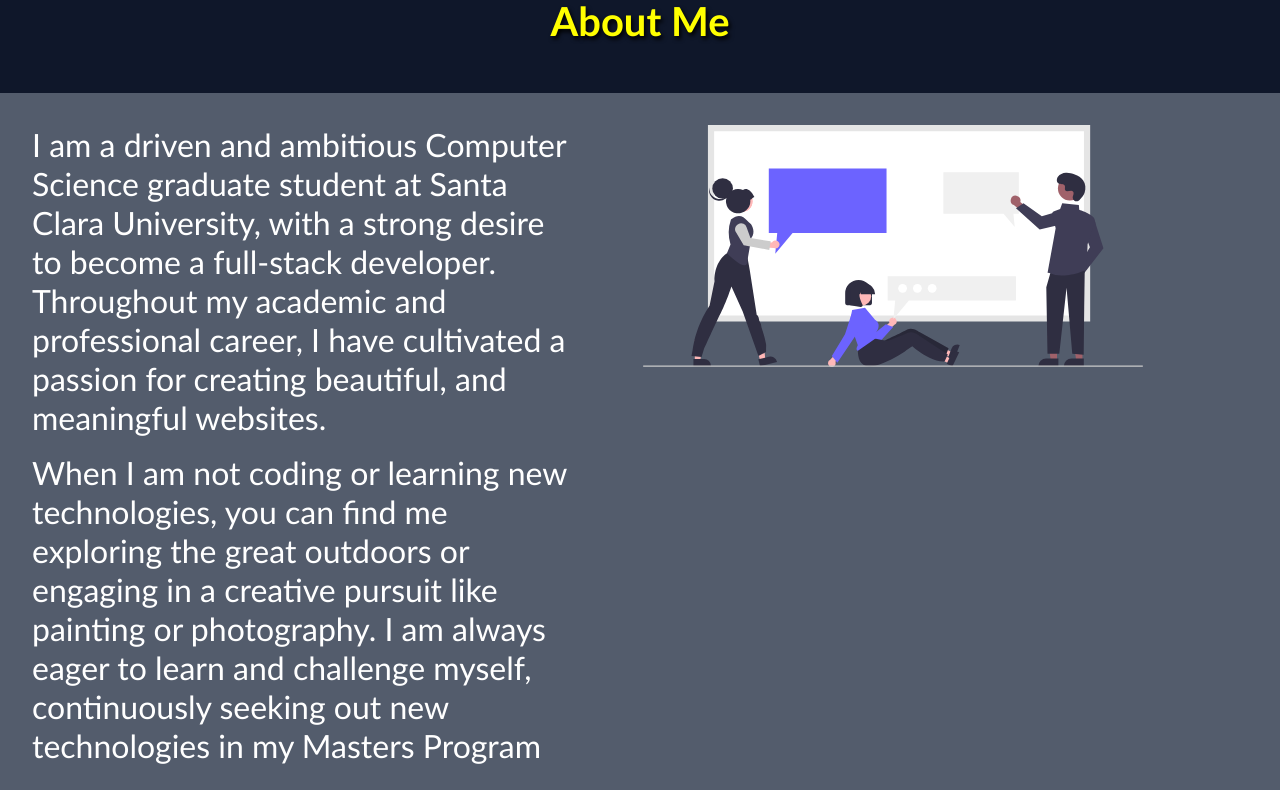
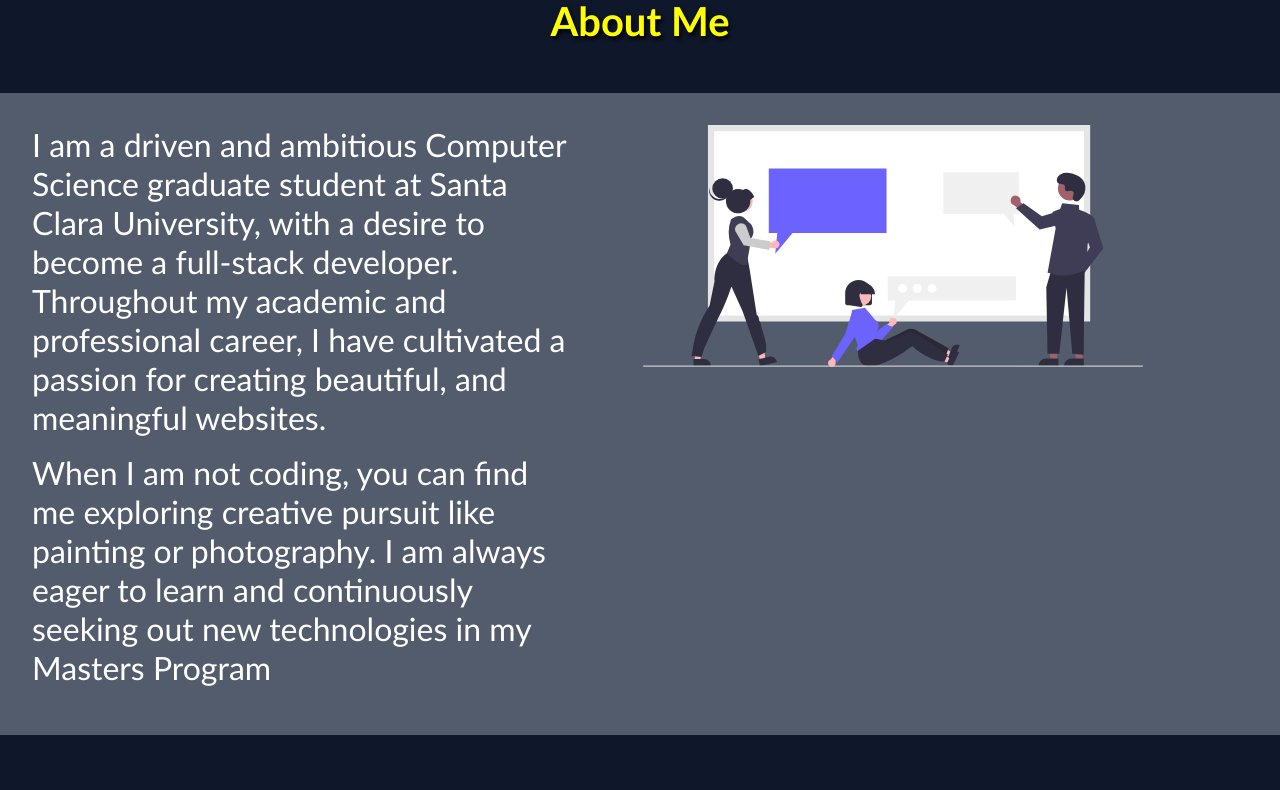
Before and after one commit to Dhanoosh/my-portfolio, a React (Create React App) app: page / in a window 1280 px wide. Shown: the part 420-1210 px from the top of the page. Built offline with nearby package versions, Linux system fonts and the light colour scheme.

Commit message:
Added presentation slides

```diff
--- a/src/About.js
+++ b/src/About.js
@@ -8,9 +8,11 @@
         <div className='about-text'>
           <p>
           I am a driven and ambitious Computer Science graduate student at Santa Clara University,
-          with a strong desire to become a full-stack developer. Throughout my academic and professional career, I have cultivated a passion for creating beautiful, and meaningful websites.</p>
-          <p>When I am not coding or learning new technologies, you can find me exploring the great outdoors or engaging in a creative pursuit like painting or photography.
-          I am always eager to learn and challenge myself, continuously seeking out new technologies in my Masters Program</p>
+          with a desire to become a full-stack developer. Throughout my academic and professional career, I have cultivated a passion for creating beautiful, and meaningful websites.</p>
+
+
+          <p>When I am not coding, you can find me exploring creative pursuit like painting or photography.
+          I am always eager to learn and continuously seeking out new technologies in my Masters Program</p>
 
         </div>
         <img className='about-img' src={Hero} alt='hero'></img>
--- a/src/Presentation.js
+++ b/src/Presentation.js
@@ -26,7 +26,7 @@
                     <iframe
                         width="560"
                         height="315"
-                    src="https://www.youtube.com/embed/7p9TzlqbqZc"
+                        src="https://www.youtube.com/embed/b8jutfZxihA"
                         title="YouTube video player"
                         frameborder="0"
                         allow="accelerometer; autoplay; clipboard-write; encrypted-media; gyroscope; picture-in-picture; web-share"
```
Lines whose indentation alone changed are shown as unchanged.
